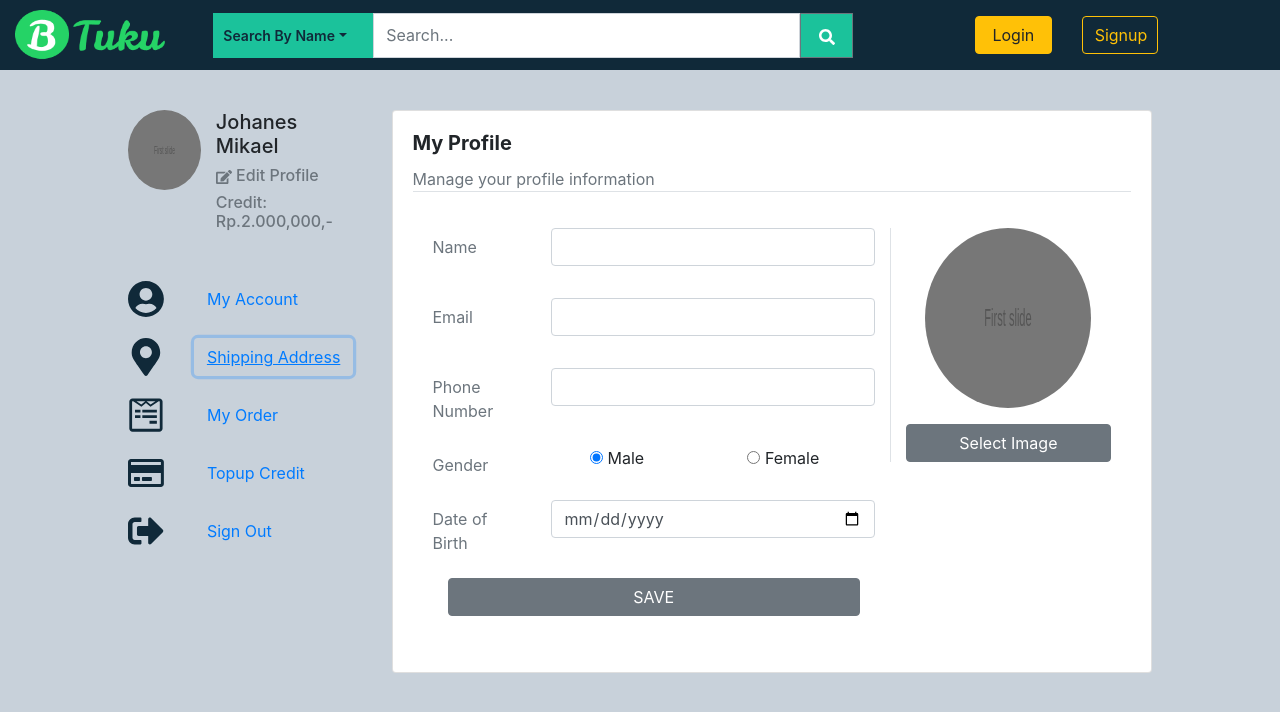
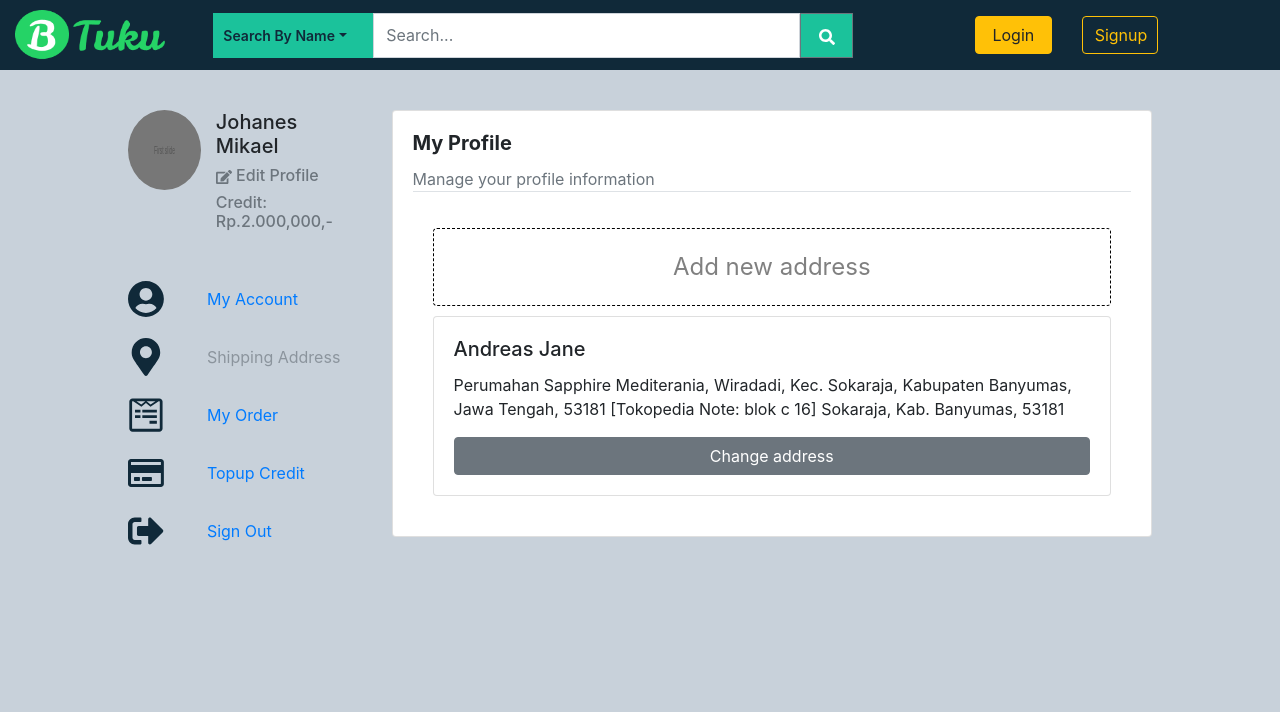
Before and after one commit to Bawazier/beli-tuku-web, a React (Create React App) app: page /profile in a window 1280 px wide. Both pictures are taken after a click on the button "Shipping Address". Shown: the top 712 px of the page. Built offline with nearby package versions, Linux system fonts and the light colour scheme.

Commit message:
add modal for add/change address

```diff
--- a/src/User/Components/CardAddress.jsx
+++ b/src/User/Components/CardAddress.jsx
@@ -1,7 +1,7 @@
 import React from "react";
 import { Button, Card, CardTitle, CardText } from "reactstrap";
 
-const CardAddress = () => {
+const CardAddress = (props) => {
   return (
     <Card body>
       <CardTitle tag="h5">Andreas Jane</CardTitle>
@@ -10,7 +10,7 @@ const CardAddress = () => {
         Banyumas, Jawa Tengah, 53181 [Tokopedia Note: blok c 16] Sokaraja, Kab.
         Banyumas, 53181
       </CardText>
-      <Button>Change address</Button>
+      <Button onClick={props.onChange}>Change address</Button>
     </Card>
   );
 };
--- a/src/User/Pages/Checkout.jsx
+++ b/src/User/Pages/Checkout.jsx
@@ -1,4 +1,4 @@
-import React from "react";
+import React, { useState } from "react";
 import styled, { createGlobalStyle } from "styled-components";
 import {
   Container,
@@ -8,17 +8,82 @@ import {
   Card,
   CardTitle,
   CardText,
+  CardBody,
+  Modal,
+  ModalBody,
+  ModalHeader,
 } from "reactstrap";
 import numeral from "numeral";
 
 //Components
 import Navigation from "../Components/Navigation";
+import CardAddress from "../Components/CardAddress";
+import FormAddress from "../Components/FormAddress";
 
 const Checkout = () => {
+  const [addressOpen, setAddressOpen] = useState(false);
+  const [changeAddressOpen, setChangeAddressOpen] = useState(false);
+  const [addAddressOpen, setAddAddressOpen] = useState(false);
+
+  const toggle = () => setAddressOpen(!addressOpen);
+  const toggleAddAddress = async () => {
+    await setAddressOpen(!addressOpen);
+    setAddAddressOpen(!addAddressOpen);
+  };
+  const toggleChangeAddress = async () => {
+    await setAddressOpen(!addressOpen);
+    setChangeAddressOpen(!changeAddressOpen);
+  };
+
   return (
     <>
       <Navigation />
       <styles.GlobalStyle />
+      <Modal isOpen={addressOpen} toggle={toggle} size="lg">
+        <ModalBody>
+          <Card body>
+            <ModalHeader toggle={toggle}>
+              <CardTitle tag="h5" className="font-weight-bold text-center">
+                Choose another address
+              </CardTitle>
+            </ModalHeader>
+            <CardBody>
+              <styles.ButtonAddress onClick={toggleAddAddress}>
+                Add new address
+              </styles.ButtonAddress>
+              <CardAddress onChange={toggleChangeAddress} />
+            </CardBody>
+          </Card>
+        </ModalBody>
+      </Modal>
+      <Modal isOpen={addAddressOpen} toggle={toggleAddAddress} size="lg">
+        <ModalBody>
+          <Card body>
+            <ModalHeader toggle={toggleAddAddress}>
+              <CardTitle tag="h5" className="font-weight-bold text-center">
+                Add new address
+              </CardTitle>
+            </ModalHeader>
+            <CardBody>
+              <FormAddress />
+            </CardBody>
+          </Card>
+        </ModalBody>
+      </Modal>
+      <Modal isOpen={changeAddressOpen} toggle={toggleChangeAddress} size="lg">
+        <ModalBody>
+          <Card body>
+            <ModalHeader toggle={toggleChangeAddress}>
+              <CardTitle tag="h5" className="font-weight-bold text-center">
+                Change address
+              </CardTitle>
+            </ModalHeader>
+            <CardBody>
+              <FormAddress />
+            </CardBody>
+          </Card>
+        </ModalBody>
+      </Modal>
       <styles.Container>
         <Row>
           <Col xs={8}>
@@ -34,7 +99,7 @@ const Checkout = () => {
                   Kabupaten Banyumas, Jawa Tengah, 53181 [Tokopedia Note: blok c
                   16] Sokaraja, Kab. Banyumas, 53181
                 </CardText>
-                <Button>Choose another address</Button>
+                <Button onClick={toggle}>Choose another address</Button>
               </Card>
             </styles.Section>
             <styles.Section>
@@ -178,6 +243,15 @@ const styles = {
     width: 100%;
     height: 100%;
   `,
+  ButtonAddress: styled(Button)`
+    width: 100%;
+    padding: 20px;
+    margin-bottom: 10px;
+    background-color: transparent;
+    border: 1px dashed black;
+    color: gray;
+    font-size: 24px;
+  `,
 };
 
 export default Checkout;
--- a/src/User/Pages/Profile.jsx
+++ b/src/User/Pages/Profile.jsx
@@ -1,4 +1,4 @@
-import React from "react";
+import React, {useState} from "react";
 import styled, { createGlobalStyle } from "styled-components";
 import {
   Container,
@@ -9,6 +9,9 @@ import {
   CardTitle,
   CardText,
   CardBody,
+  Modal,
+  ModalBody,
+  ModalHeader,
 } from "reactstrap";
 import numeral from "numeral";
 import {
@@ -29,10 +32,75 @@ import CardOrder from "../Components/CardOrder";
 import CardTopup from "../Components/CardTopup";
 
 const Profile = () => {
+  const [isProfileOpen, setIsProfileOpen] = useState(true);
+  const [isAddressOpen, setIsAddressOpen] = useState(false);
+  const [isOrderOpen, setIsOrderOpen] = useState(false);
+  const [isTopupOpen, setIsTopupOpen] = useState(false);
+  const [changeAddressOpen, setChangeAddressOpen] = useState(false);
+  const [addAddressOpen, setAddAddressOpen] = useState(false);
+
+  const toggleProfileOpen = async () => {
+    await setIsAddressOpen(false);
+    await setIsOrderOpen(false);
+    await setIsTopupOpen(false);
+    setIsProfileOpen(!isProfileOpen);
+  };
+  const toggleAddressOpen = async () => {
+    await setIsProfileOpen(false);
+    await setIsOrderOpen(false);
+    await setIsTopupOpen(false);
+    setIsAddressOpen(!isAddressOpen);
+  };
+  const toggleOrderOpen = async () => {
+    await setIsProfileOpen(false);
+    await setIsAddressOpen(false);
+    await setIsTopupOpen(false);
+    setIsOrderOpen(!isOrderOpen);
+  };
+  const toggleTopupOpen = async () => {
+    await setIsProfileOpen(false);
+    await setIsAddressOpen(false);
+    await setIsOrderOpen(false);
+    setIsTopupOpen(!isTopupOpen);
+  };
+  const toggleAddAddress = async () => {
+    setAddAddressOpen(!addAddressOpen);
+  };
+  const toggleChangeAddress = async () => {
+    setChangeAddressOpen(!changeAddressOpen);
+  };
   return (
     <>
       <Navigation />
       <styles.GlobalStyle />
+      <Modal isOpen={addAddressOpen} toggle={toggleAddAddress} size="lg">
+        <ModalBody>
+          <Card body>
+            <ModalHeader toggle={toggleAddAddress}>
+              <CardTitle tag="h5" className="font-weight-bold text-center">
+                Add new address
+              </CardTitle>
+            </ModalHeader>
+            <CardBody>
+              <FormAddress />
+            </CardBody>
+          </Card>
+        </ModalBody>
+      </Modal>
+      <Modal isOpen={changeAddressOpen} toggle={toggleChangeAddress} size="lg">
+        <ModalBody>
+          <Card body>
+            <ModalHeader toggle={toggleChangeAddress}>
+              <CardTitle tag="h5" className="font-weight-bold text-center">
+                Change address
+              </CardTitle>
+            </ModalHeader>
+            <CardBody>
+              <FormAddress />
+            </CardBody>
+          </Card>
+        </ModalBody>
+      </Modal>
       <styles.Container>
         <Row>
           <Col xs={3}>
@@ -62,7 +130,13 @@ const Profile = () => {
                     <styles.FaUserCircle />
                   </Col>
                   <Col xs={9}>
-                    <Button color="link">My Account</Button>
+                    <Button
+                      color="link"
+                      disabled={isProfileOpen}
+                      onClick={toggleProfileOpen}
+                    >
+                      My Account
+                    </Button>
                   </Col>
                 </Row>
               </styles.Section>
@@ -72,7 +146,13 @@ const Profile = () => {
                     <styles.FaMapMarkerAlt />
                   </Col>
                   <Col xs={9}>
-                    <Button color="link">Shipping Address</Button>
+                    <Button
+                      color="link"
+                      disabled={isAddressOpen}
+                      onClick={toggleAddressOpen}
+                    >
+                      Shipping Address
+                    </Button>
                   </Col>
                 </Row>
               </styles.Section>
@@ -82,7 +162,13 @@ const Profile = () => {
                     <styles.FaWpforms />
                   </Col>
                   <Col xs={9}>
-                    <Button color="link">My Order</Button>
+                    <Button
+                      color="link"
+                      disabled={isOrderOpen}
+                      onClick={toggleOrderOpen}
+                    >
+                      My Order
+                    </Button>
                   </Col>
                 </Row>
               </styles.Section>
@@ -92,7 +178,13 @@ const Profile = () => {
                     <styles.FaRegCreditCard />
                   </Col>
                   <Col xs={9}>
-                    <Button color="link">Topup Credit</Button>
+                    <Button
+                      color="link"
+                      disabled={isTopupOpen}
+                      onClick={toggleTopupOpen}
+                    >
+                      Topup Credit
+                    </Button>
                   </Col>
                 </Row>
               </styles.Section>
@@ -109,6 +201,7 @@ const Profile = () => {
             </styles.SectionTitle>
           </Col>
           <Col xs={9}>
+            {isProfileOpen && (
               <Card body>
                 <CardTitle tag="h5" className="font-weight-bold">
                   My Profile
@@ -118,13 +211,51 @@ const Profile = () => {
                 </CardText>
                 <CardBody>
                   <FormProfile />
-                {/* <styles.ButtonAddress>Add new address</styles.ButtonAddress>
-                <CardAddress /> */}
-                {/* <FormAddress /> */}
-                {/* <CardOrder /> */}
-                {/* <CardTopup /> */}
                 </CardBody>
               </Card>
+            )}
+            {isAddressOpen && (
+              <Card body>
+                <CardTitle tag="h5" className="font-weight-bold">
+                  My Profile
+                </CardTitle>
+                <CardText className="text-muted border-bottom">
+                  Manage your profile information
+                </CardText>
+                <CardBody>
+                  <styles.ButtonAddress onClick={toggleAddAddress}>
+                    Add new address
+                  </styles.ButtonAddress>
+                  <CardAddress onChange={toggleChangeAddress} />
+                </CardBody>
+              </Card>
+            )}
+            {isOrderOpen && (
+              <Card body>
+                <CardTitle tag="h5" className="font-weight-bold">
+                  My Profile
+                </CardTitle>
+                <CardText className="text-muted border-bottom">
+                  Manage your profile information
+                </CardText>
+                <CardBody>
+                  <CardOrder />
+                </CardBody>
+              </Card>
+            )}
+            {isTopupOpen && (
+              <Card body>
+                <CardTitle tag="h5" className="font-weight-bold">
+                  My Profile
+                </CardTitle>
+                <CardText className="text-muted border-bottom">
+                  Manage your profile information
+                </CardText>
+                <CardBody>
+                  <CardTopup />
+                </CardBody>
+              </Card>
+            )}
           </Col>
         </Row>
       </styles.Container>
```
Lines whose indentation alone changed are shown as unchanged.
